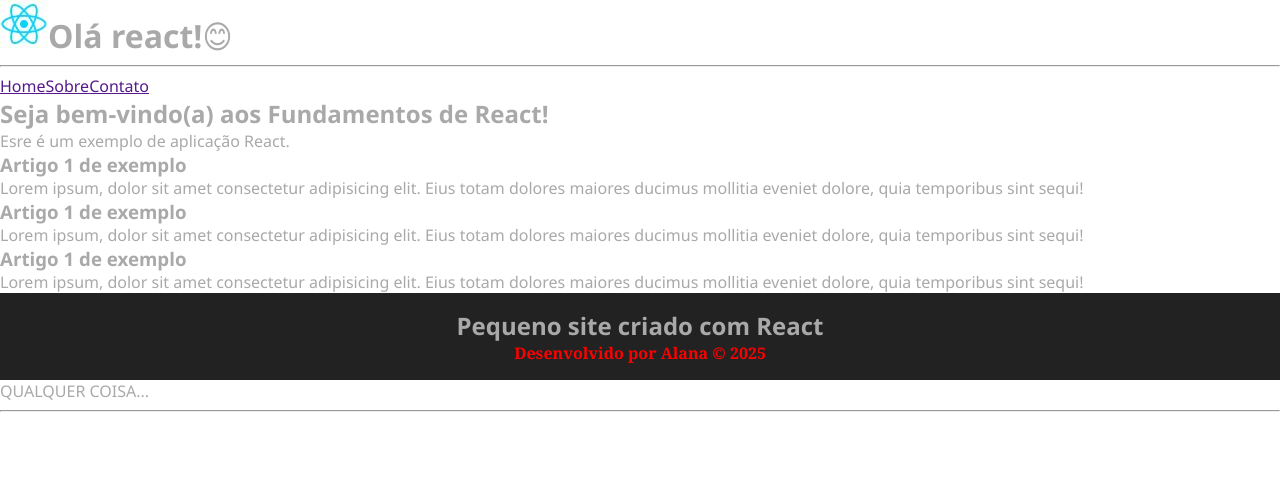
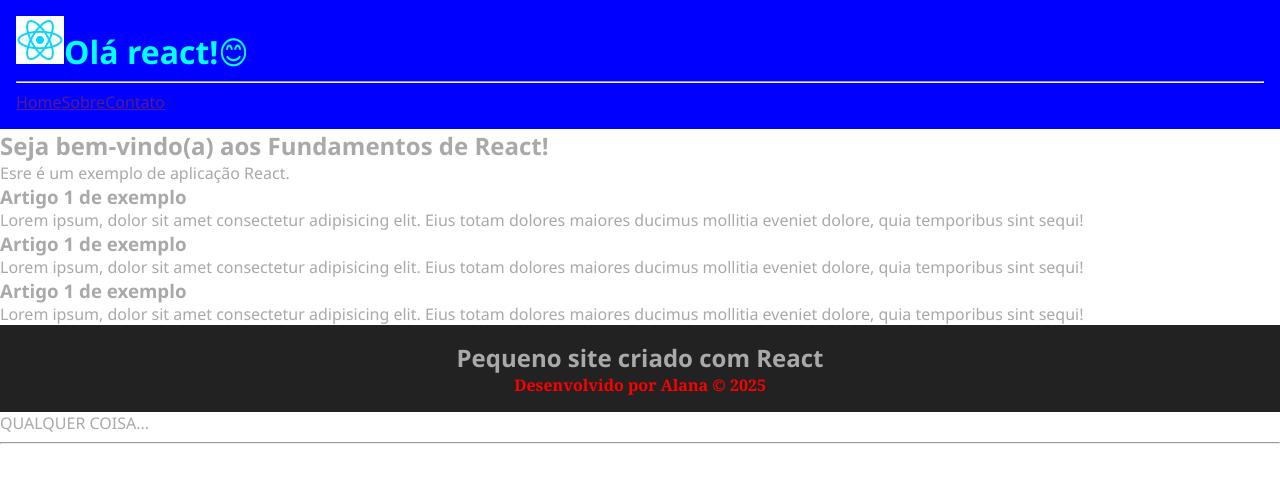
Before and after one commit to alanasrocha08/react-fundamentos, a React (Vite) app: page / in a window 1280 px wide. Shown: the top 482 px of the page. Built offline with nearby package versions, Linux system fonts and the light colour scheme.

Commit message:
Update Cabecalho.tsx

```diff
--- a/src/components/Cabecalho.tsx
+++ b/src/components/Cabecalho.tsx
@@ -6,7 +6,7 @@ import estilos from "./Cabecalho.module.css";
 
 export default function Cabecalho() {
   return (
-    <header className={estilos["topo-site"]}>
+    <header className={estilos["topoSite"]}>
       <h1>
         <img src={logo} alt="" />
         Olá react!😊
```
